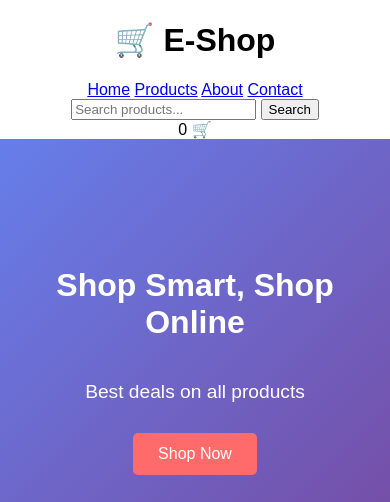
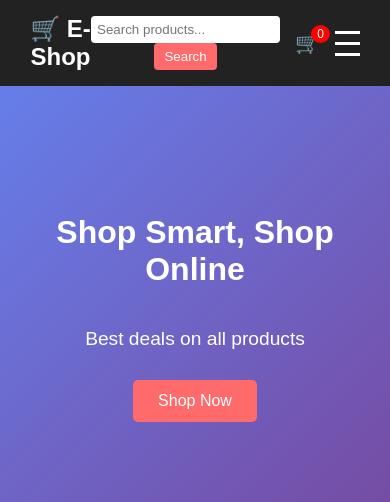
Before and after one commit to vardamsaiprasad/ecommerce-project, a website: page index.html in a window 390 px wide. Shown: the top 502 px of the page. Drawn offline with Linux system fonts and the light colour scheme.

Commit message:
Complete Task 2: Header and Navigation Bar, Hero Section

```diff
--- a/styles/main.css
+++ b/styles/main.css
@@ -3,6 +3,111 @@ body {
     margin: 0;
     padding: 0;
     text-align: center;
+}
+
+/* ===== HEADER & NAVBAR (Task 2 Subtask 1) ===== */
+
+.navbar {
+    display: flex;
+    justify-content: space-between;
+    align-items: center;
+    padding: 15px 30px;
+    background-color: #222;
+    color: white;
+}
+
+.navbar h1 {
+    margin: 0;
+    font-size: 1.5rem;
+}
+
+.navbar nav {
+    display: flex;
+    gap: 20px;
+}
+
+.navbar nav a {
+    color: white;
+    text-decoration: none;
+    font-weight: 500;
+}
+
+.navbar nav a:hover {
+    color: #ff6b6b;
+}
+
+.right-side {
+    display: flex;
+    align-items: center;
+    gap: 15px;
+}
+
+.search-bar input {
+    padding: 6px;
+    border-radius: 4px;
+    border: none;
+}
+
+.search-bar button {
+    padding: 6px 10px;
+    border: none;
+    background: #ff6b6b;
+    color: white;
+    cursor: pointer;
+    border-radius: 4px;
+}
+
+.cart-icon {
+    position: relative;
+    font-size: 20px;
+    cursor: pointer;
+}
+
+.cart-count {
+    position: absolute;
+    top: -6px;
+    right: -10px;
+    background: red;
+    color: white;
+    font-size: 12px;
+    padding: 2px 6px;
+    border-radius: 50%;
+}
+
+/* Hamburger */
+.hamburger {
+    display: none;
+    flex-direction: column;
+    cursor: pointer;
+}
+
+.hamburger span {
+    height: 3px;
+    width: 25px;
+    background: white;
+    margin: 4px 0;
+}
+
+/* ===== MOBILE VIEW ===== */
+@media (max-width: 768px) {
+    .navbar nav {
+        display: none;
+        position: absolute;
+        top: 60px;
+        left: 0;
+        width: 100%;
+        background: #222;
+        flex-direction: column;
+        padding: 15px 0;
+    }
+
+    .navbar nav.active {
+        display: flex;
+    }
+
+    .hamburger {
+        display: flex;
+    }
 }
 
 .hero {
```
